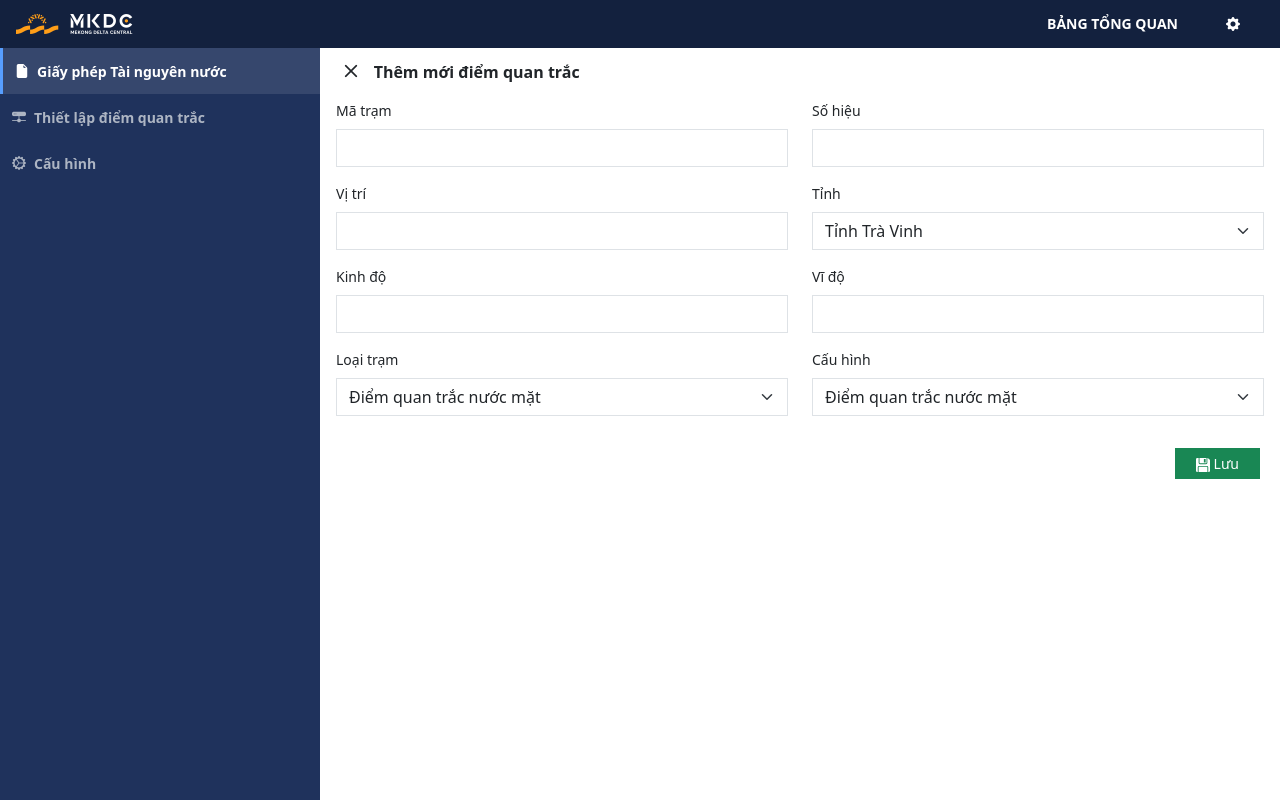
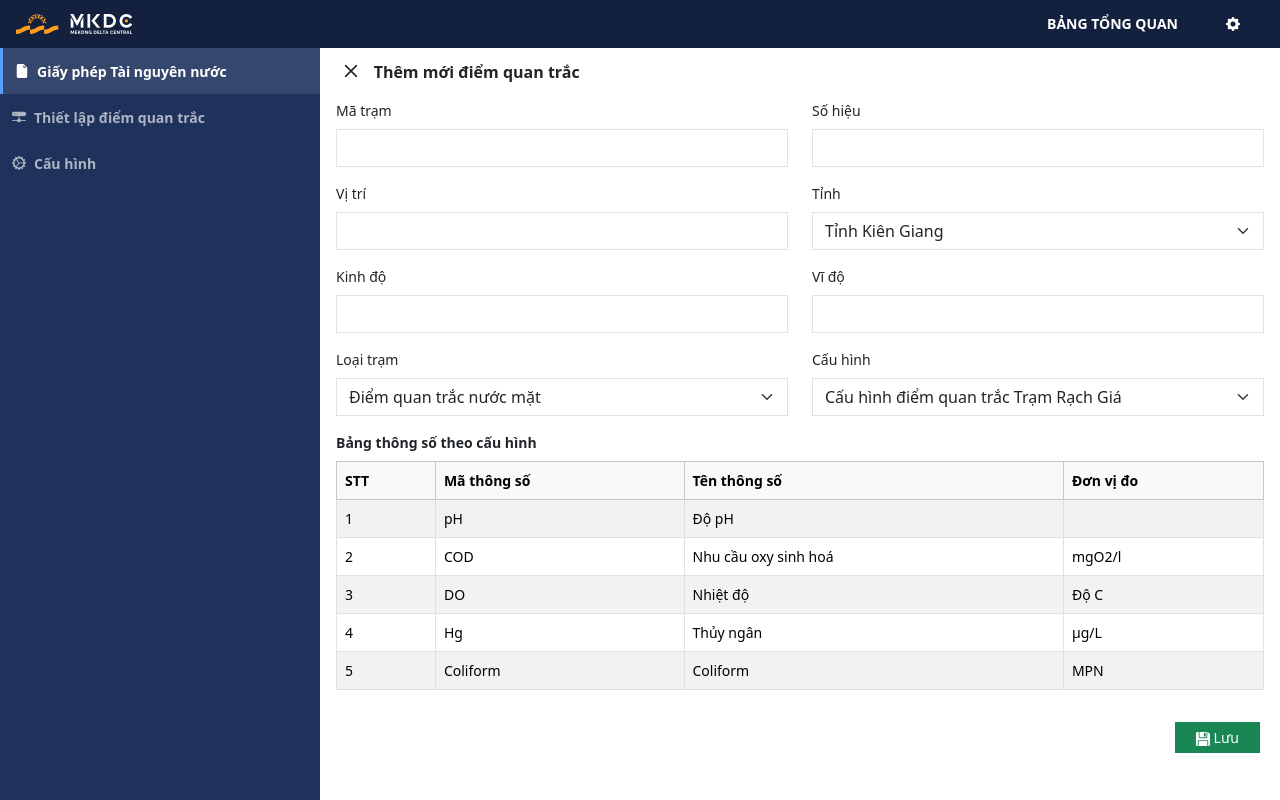
Before and after one commit to DaoVanTung/tethysapp-wqm, a Django app: template tethysapp/wqm/templates/wqm/pages/administration.html in a window 1280 px wide. Run offline with Django 3.2, Linux system fonts and the light colour scheme; the template is opened without the code that fills it, so the values that code supplies are empty; some libraries are stand-ins or nearby versions.

Commit message:
Giao diện bản đồ điểm quan trắc

```diff
--- a/tethysapp/wqm/public/js/components/administration/license_map.js
+++ b/tethysapp/wqm/public/js/components/administration/license_map.js
@@ -234,10 +234,9 @@ function show_point_data(properties) {
 }
 
 
-var myChart;
+var water_flow_chart;
 
 function draw_water_flow_chart() {
-
     const data = {
         1: 6.82,
         2: 5.83,
@@ -267,12 +266,12 @@ function draw_water_flow_chart() {
     const labels = Object.keys(data);
     const values = Object.values(data);
 
-    var chartElement = document.getElementById("total-fow-chart").getContext("2d");
+    var chartElement = document.getElementById("total-flow-chart").getContext("2d");
     try {
-        myChart.destroy();
+        water_flow_chart.destroy();
     } catch (e) { }
 
-    myChart = new Chart(chartElement, {
+    water_flow_chart = new Chart(chartElement, {
         type: 'line',
         data: {
             labels: labels, // Trục x: giờ
@@ -300,6 +299,11 @@ function draw_water_flow_chart() {
                     },
                     beginAtZero: true
                 }
+            },
+            plugins: {
+                legend: {
+                    display: false // Ẩn nhãn trên cùng
+                }
             }
         }
     });
--- a/tethysapp/wqm/public/js/components/administration/monitor_station_map.js
+++ b/tethysapp/wqm/public/js/components/administration/monitor_station_map.js
@@ -0,0 +1,219 @@
+$("#ms-data__close-btn").on('click', function () {
+    $("#ms-data").addClass('d-none');
+});
+
+// Hiện bản đồ
+var ms_map = new maplibregl.Map({
+    container: 'ms-map',
+    style: {
+        version: 8,
+        sources: {
+            "becagisSource": {
+                type: "raster",
+                tiles: ["https://maps.becagis.vn/tiles/basemap/light/{z}/{x}/{y}.png"],
+                tileSize: 256,
+            },
+            "diem_quan_trac": {
+                type: "vector",
+                tiles: ["https://martin.mkdc.vn/table.public.diem_quan_trac.geom/{z}/{x}/{y}"],
+            },
+        },
+        layers: [
+            {
+                id: "becagisLayer",
+                type: "raster",
+                source: "becagisSource",
+                minzoom: 0,
+                maxzoom: 22,
+                paint: {
+                    'raster-opacity': 0.4
+                }
+            }
+        ],
+    },
+    center: [104.9, 10.2],
+    maxBounds: [
+        [100.5, 8.0],
+        [110.5, 11.5],
+    ],
+    zoom: 6,
+});
+
+ms_map.addControl(new maplibregl.NavigationControl());
+
+
+ms_map.on("load", async function () {
+    const imagePromises = [
+        ms_map.loadImage("/static/wqm/images/diem_quan_trac.png"),
+    ];
+
+    Promise.all(imagePromises).then(images => {
+        ms_map.addImage("diem_quan_trac_icon", images[0].data);
+
+        // Thêm layer polygon sau khi đã tải xong ảnh
+        ms_map.addLayer(
+            {
+                id: "diem_quan_trac_layer",
+                type: "symbol",
+                source: "diem_quan_trac",
+                "source-layer": "table.public.diem_quan_trac.geom",
+                layout: {
+                    "icon-image": "diem_quan_trac_icon",
+                    "icon-size": 0.4,
+                },
+            }
+        );
+
+        // Thay đổi con trỏ chuột khi di chuyển qua điểm
+        ms_map.on("mouseenter", "diem_quan_trac_layer", function () {
+            ms_map.getCanvas().style.cursor = "pointer";
+        });
+
+        // Thay đổi con trỏ chuột về lại ban đầu khi rời khỏi điểm
+        ms_map.on("mouseleave", "diem_quan_trac_layer", function () {
+            ms_map.getCanvas().style.cursor = "";
+        });
+    });
+});
+
+ms_map.on("click", function (e) {
+    var features = ms_map.queryRenderedFeatures(e.point, { layers: ["diem_quan_trac_layer"] });
+    if (!features.length) {
+        return;
+    }
+
+    var properties = features[0].properties;
+    console.log(properties);
+    show_ms_data(properties);
+});
+
+
+function show_ms_data(properties) {
+    $('#ms-data tbody').empty();
+    $('#ms-data').removeClass('d-none');
+
+    // Tạo thẻ tr mới
+    var newRow = $('<tr>');
+    newRow.append('<td>Mã trạm</td>');
+    newRow.append(`<td>${properties.ma_tram}</td>`);
+    $('#ms-data tbody').append(newRow);
+
+    var newRow = $('<tr>');
+    newRow.append('<td>Số hiệu</td>');
+    newRow.append(`<td>${properties.so_hieu}</td>`);
+    $('#ms-data tbody').append(newRow);
+
+    var newRow = $('<tr>');
+    newRow.append('<td>Vị trí</td>');
+    newRow.append(`<td>${properties.vi_tri}</td>`);
+    $('#ms-data tbody').append(newRow);
+
+    var newRow = $('<tr>');
+    newRow.append('<td>Kinh độ</td>');
+    newRow.append(`<td>${properties.kinh_do} </td>`);
+    $('#ms-data tbody').append(newRow);
+
+    var newRow = $('<tr>');
+    newRow.append('<td>Vĩ độ</td>');
+    newRow.append(`<td>${properties.vi_do} </td>`);
+    $('#ms-data tbody').append(newRow);
+
+    var newRow = $('<tr>');
+    newRow.append('<td>Loại trạm</td>');
+    newRow.append(`<td>${properties.loai_tram}</td>`);
+    $('#ms-data tbody').append(newRow);
+
+    var newRow = $('<tr>');
+    var trang_thai = properties.trang_thai === 1 ? 'Đang hoạt động' : 'Không hoạt động';
+    newRow.append('<td>Trạng thái</td>');
+    newRow.append(`<td>${trang_thai} </td>`);
+    $('#ms-data tbody').append(newRow);
+
+    draw_wqi_chart();
+}
+
+
+var wqi_chart;
+
+function draw_wqi_chart() {
+    const data = {
+        '2024-06-01': 43,
+        '2024-06-02': 85,
+        '2024-06-03': 76,
+        '2024-06-04': 9,
+        '2024-06-05': 42,
+        '2024-06-06': 56,
+        '2024-06-07': 14,
+        '2024-06-08': 98,
+        '2024-06-09': 61,
+        '2024-06-10': 79,
+        '2024-06-11': 34,
+        '2024-06-12': 5,
+        '2024-06-13': 71,
+        '2024-06-14': 88,
+        '2024-06-15': 33,
+        '2024-06-16': 62,
+        '2024-06-17': 97,
+        '2024-06-18': 46,
+        '2024-06-19': 81,
+        '2024-06-20': 2,
+        '2024-06-21': 23,
+        '2024-06-22': 67,
+        '2024-06-23': 54,
+        '2024-06-24': 75,
+        '2024-06-25': 38,
+        '2024-06-26': 92,
+        '2024-06-27': 10,
+        '2024-06-28': 29,
+        '2024-06-29': 84,
+        '2024-06-30': 19,
+        '2024-07-01': 45
+    };
+
+    const labels = Object.keys(data);
+    const values = Object.values(data);
+
+    var chartElement = document.getElementById("wqi-chart").getContext("2d");
+    try {
+        wqi_chart.destroy();
+    } catch (e) { }
+
+    wqi_chart = new Chart(chartElement, {
+        type: 'line',
+        data: {
+            labels: labels,
+            datasets: [{
+                label: 'WQI',
+                data: values,
+                borderColor: 'rgba(75, 192, 192, 1)',
+                backgroundColor: 'rgba(75, 192, 192, 0.2)',
+                borderWidth: 1,
+                fill: true
+            }]
+        },
+        options: {
+            scales: {
+                x: {
+                    title: {
+                        display: true,
+                        text: 'Ngày'
+                    }
+                },
+                y: {
+                    title: {
+                        display: true,
+                        text: 'WQI'
+                    },
+                    beginAtZero: true
+                }
+            },
+            plugins: {
+                legend: {
+                    display: false // Ẩn nhãn trên cùng
+                }
+            }
+        }
+    });
+
+
+}
--- a/tethysapp/wqm/templates/wqm/components/administration/license.html
+++ b/tethysapp/wqm/templates/wqm/components/administration/license.html
@@ -84,7 +84,7 @@
             </table>
 
             <p>Lưu lượng khai thác trong 24h qua: <b id="total-flow-text"></b></p>
-            <canvas id="total-fow-chart"></canvas>
+            <canvas id="total-flow-chart"></canvas>
             <p id="total-flow-analysis"></p>
         </div>
     </div>
--- a/tethysapp/wqm/templates/wqm/components/administration/monitor_station.html
+++ b/tethysapp/wqm/templates/wqm/components/administration/monitor_station.html
@@ -41,7 +41,7 @@
 </div>
 
 
-<div class="content-box__content" id="content-box__monitor-station-add">
+<div class="content-box__content " id="content-box__monitor-station-add">
     <div>
         <button type="button" class="btn" onclick="on_close_btn_click('content-box__monitor-station-add')"><i class="bi bi-x"></i></button>
         <b style="font-size: 16px; margin-left: 4px;">Thêm mới điểm quan trắc</b>
@@ -64,7 +64,7 @@
             <div class="col-md-6 form-item mb-3">
                 <label for="ms-province" class="form-label">Tỉnh</label>
                 <select id="ms-province" class="form-select">
-                    <option selected value="1">Tỉnh Trà Vinh</option>
+                    <option selected value="1">Tỉnh Kiên Giang</option>
                     <option value="2">Tỉnh Vĩnh Long</option>
                 </select>
             </div>
@@ -86,10 +86,55 @@
             <div class="col-md-6 form-item mb-3">
                 <label for="ms-config" class="form-label">Cấu hình</label>
                 <select id="ms-config" class="form-select" aria-label="Chọn cấu hình">
-                    <option selected value="1">Điểm quan trắc nước mặt</option>
-                    <option value="2">Điểm quan trắc nước dưới đất</option>
+                    <option selected value="1">Cấu hình điểm quan trắc Trạm Rạch Giá</option>
+                    <option value="2">Cấu hình điểm quan trắc Trạm Trần Đề</option>
                 </select>
             </div>
+
+            <p class="mb-2"><b>Bảng thông số theo cấu hình</b></p>
+            <div class="form-item">
+                <table class="table table-striped table-bordered">
+                    <thead class="table-light">
+                        <th>STT</th>
+                        <th>Mã thông số</th>
+                        <th>Tên thông số</th>
+                        <th>Đơn vị đo</th>
+                    </thead>
+                    <tbody>
+                        <tr>
+                            <td>1</td>
+                            <td>pH</td>
+                            <td>Độ pH</td>
+                            <td></td>
+                        </tr>
+                        <tr>
+                            <td>2</td>
+                            <td>COD</td>
+                            <td>Nhu cầu oxy sinh hoá</td>
+                            <td>mgO2/l</td>
+                        </tr>
+                        <tr>
+                            <td>3</td>
+                            <td>DO</td>
+                            <td>Nhiệt độ</td>
+                            <td>Độ C</td>
+                        </tr>
+                        <tr>
+                            <td>4</td>
+                            <td>Hg</td>
+                            <td>Thủy ngân</td>
+                            <td>µg/L</td>
+                        </tr>
+                        <tr>
+                            <td>5</td>
+                            <td>Coliform</td>
+                            <td>Coliform</td>
+                            <td>MPN</td>
+                        </tr>
+                    </tbody>
+                  </table>
+            </div>
+
         </div>
         <div class="d-flex" style="justify-content: end;">
             <button type="submit" class="btn btn-success btn-block mt-3">
@@ -110,4 +155,21 @@
         <b style="font-size: 16px; margin-left: 4px;">Bản đồ Điểm quan trắc</b>
     </div>
 
+    <div id="ms-map">
+        <div id="ms-data" class="d-none">
+            <div class="ms-data__nav">
+                <h6>Thông tin điểm quan trắc</h6>
+                <div id="ms-data__close-btn">
+                    <i class="bi bi-x"></i>
+                </div>
+            </div>
+
+            <table class="table table-bordered table-striped">
+                <tbody></tbody>
+            </table>
+
+            <p class="mt-2 mb-2"><b>Biểu đồ Giá trị WQI tại điểm quan trắc trong 30 ngày qua</b></p>
+            <canvas id="wqi-chart"></canvas>
+        </div>
+    </div>
 </div>
--- a/tethysapp/wqm/templates/wqm/pages/administration.html
+++ b/tethysapp/wqm/templates/wqm/pages/administration.html
@@ -44,5 +44,6 @@
 <script src="{% static 'wqm/js/components/administration/license_map.js' %}" type="text/javascript"></script>
 <script src="{% static 'wqm/js/components/administration/license.js' %}" type="text/javascript"></script>
 <script src="{% static 'wqm/js/components/administration/monitor_station.js' %}" type="text/javascript"></script>
+<script src="{% static 'wqm/js/components/administration/monitor_station_map.js' %}" type="text/javascript"></script>
 
 {% endblock %}
```
Also changed, not shown: tethysapp/wqm/public/css/pages/administration.css (+47 -1 lines).
